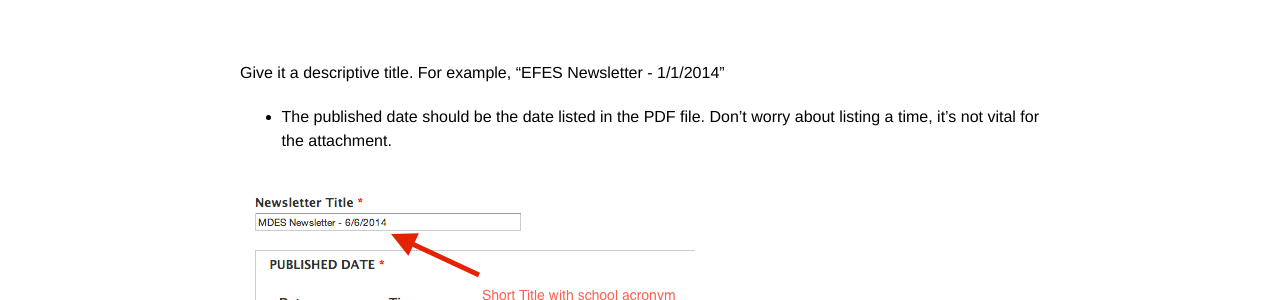
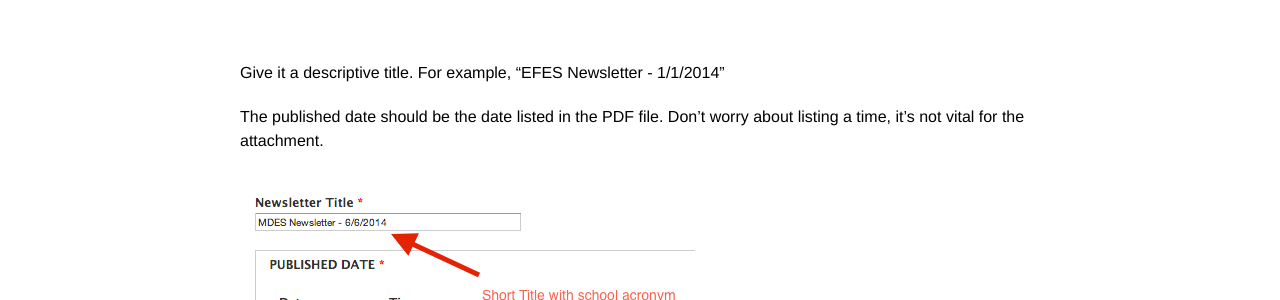
Before and after one commit to HCPSS/schoolsites-help, a Jekyll site: the page built from _posts/2014-07-15-uploading-newsletter.md, in a window 1280 px wide. Shown: the part 814-1114 px from the top of the page. Built offline with Jekyll 4.4.1, drawn with Linux system fonts in a browser that asks for light colours; Markdown is read by kramdown in place of the engine named in the settings.

```diff
--- a/_posts/2014-07-15-uploading-newsletter.md
+++ b/_posts/2014-07-15-uploading-newsletter.md
@@ -14,7 +14,8 @@ Select "newsletters"
 ![select newsletter](/schoolsites-help/images/newsletter/newsletter-selection.png)
 
 Give it a descriptive title. For example, "EFES Newsletter - 1/1/2014"
-- The published date should be the date listed in the PDF file. Don't worry about listing a time, it's not vital for the attachment.
+
+The published date should be the date listed in the PDF file. Don't worry about listing a time, it's not vital for the attachment.
 
 ![name and upload](/schoolsites-help/images/newsletter/name-and-upload.png)
 
```
